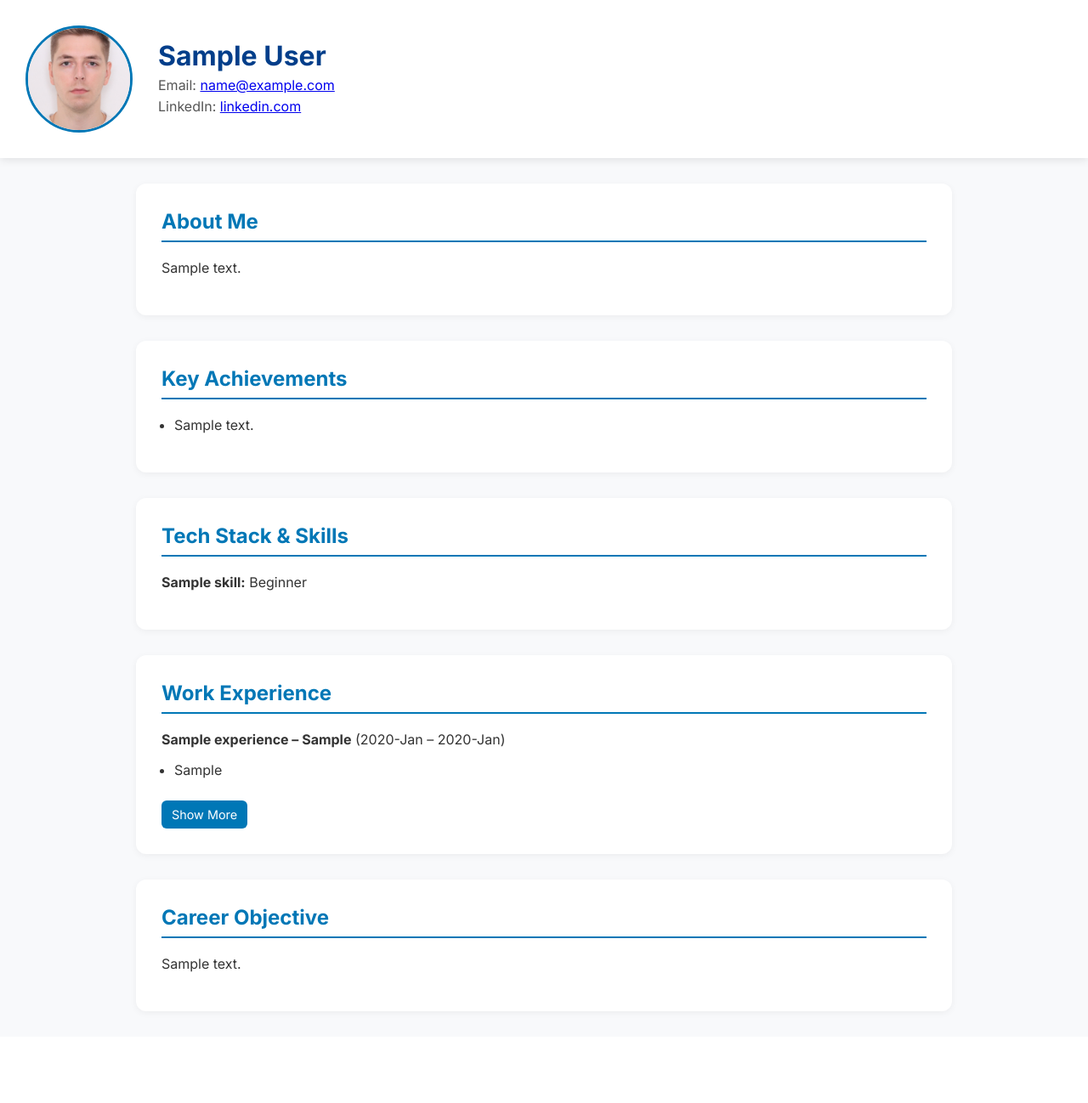
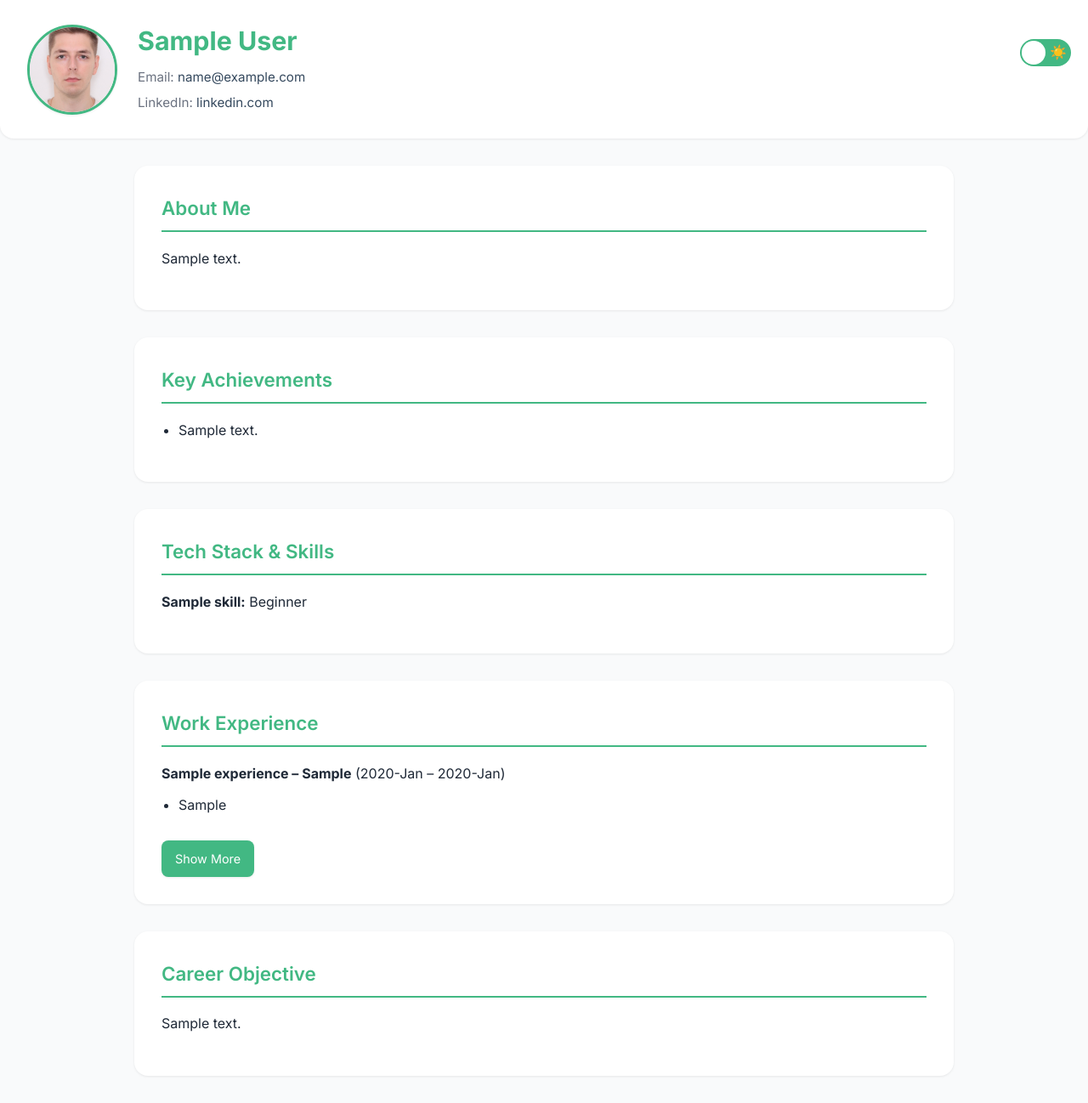
Before and after one commit to kostia96polr96-cyber/codespaces-django, a Django app: page / in a window 1280 px wide. Shown: the whole page at 85% size. Before the commit the page ends 1192 px from the top, so only its background shows below. Run offline with Django 5.2, Linux system fonts and the light colour scheme; tables that the repository leaves empty hold one stand-in row (values such as "Sample post").

Commit message:
theme adjustments and add theme toggle functionality

```diff
--- a/mycv/static/main.css
+++ b/mycv/static/main.css
@@ -1,71 +1,131 @@
+:root {
+  --color-bg: #f9fafb;
+  --color-surface: #ffffff;
+  --color-primary: #42b883; /* Vue green */
+  --color-primary-hover: #3aa876;
+  --color-accent: #35495e; /* Vue dark blue */
+  --color-text: #1f2937;
+  --color-muted: #6b7280;
+  --radius-lg: 16px;
+  --shadow-sm: 0 1px 3px rgba(0, 0, 0, 0.08);
+  --shadow-md: 0 4px 12px rgba(0, 0, 0, 0.1);
+  --transition-base: all 0.3s ease;
+}
+
+@media (prefers-color-scheme: dark) {
+  :root {
+    --color-bg: #111827;
+    --color-surface: #1f2937;
+    --color-primary: #42b883;
+    --color-primary-hover: #34a36f;
+    --color-accent: #41b47d;
+    --color-text: #f3f4f6;
+    --color-muted: #9ca3af;
+    --shadow-sm: 0 1px 3px rgba(0, 0, 0, 0.5);
+    --shadow-md: 0 4px 12px rgba(0, 0, 0, 0.6);
+  }
+}
+
+body.dark {
+  --color-bg: #111827;
+  --color-surface: #1f2937;
+  --color-primary: #42b883;
+  --color-primary-hover: #34a36f;
+  --color-accent: #41b47d;
+  --color-text: #f3f4f6;
+  --color-muted: #9ca3af;
+  --shadow-sm: 0 1px 3px rgba(0, 0, 0, 0.5);
+  --shadow-md: 0 4px 12px rgba(0, 0, 0, 0.6);
+}
+
 body {
-  font-family: 'Inter', sans-serif;
-  background-color: #f8f9fb;
-  color: #333;
+  font-family: 'Inter', system-ui, -apple-system, BlinkMacSystemFont, sans-serif;
+  background-color: var(--color-bg);
+  color: var(--color-text);
   margin: 0;
   padding: 0;
+  line-height: 1.6;
+  transition: var(--transition-base);
 }
 
 header {
   display: flex;
   align-items: center;
   justify-content: space-between;
-  background-color: #ffffff;
-  box-shadow: 0 2px 10px rgba(0,0,0,0.1);
-  padding: 30px;
+  background-color: var(--color-surface);
+  box-shadow: var(--shadow-sm);
+  padding: 24px 32px;
   flex-wrap: wrap;
+  border-radius: 0 0 var(--radius-lg) var(--radius-lg);
+  transition: var(--transition-base);
 }
 
 header img {
-  width: 120px;
-  height: 120px;
+  width: 100px;
+  height: 100px;
   border-radius: 50%;
   object-fit: cover;
-  border: 3px solid #0077b6;
+  border: 3px solid var(--color-primary);
+  box-shadow: var(--shadow-sm);
 }
 
 header .info {
   flex: 1;
-  margin-left: 30px;
+  margin-left: 24px;
   min-width: 250px;
 }
 
 header h1 {
   margin: 0;
-  font-size: 2rem;
-  color: #023e8a;
+  font-size: 1.9rem;
+  font-weight: 700;
+  color: var(--color-primary);
 }
 
 header p {
-  margin: 5px 0;
-  color: #555;
+  margin: 6px 0;
+  color: var(--color-muted);
+  font-size: 0.95rem;
 }
 
 section {
-  background-color: #fff;
-  margin: 30px auto;
-  padding: 30px;
-  border-radius: 12px;
+  background-color: var(--color-surface);
+  margin: 32px auto;
+  padding: 32px;
+  border-radius: var(--radius-lg);
   max-width: 900px;
-  box-shadow: 0 2px 8px rgba(0,0,0,0.05);
-  transition: 0.3s;
+  box-shadow: var(--shadow-sm);
+  transition: var(--transition-base);
 }
 
 section:hover {
   transform: translateY(-3px);
-  box-shadow: 0 4px 12px rgba(0,0,0,0.1);
+  box-shadow: var(--shadow-md);
 }
 
 section h2 {
-  color: #0077b6;
+  color: var(--color-primary);
   margin-top: 0;
-  border-bottom: 2px solid #0077b6;
+  border-bottom: 2px solid var(--color-primary);
   padding-bottom: 8px;
-  font-size: 1.5rem;
+  font-size: 1.4rem;
+  font-weight: 600;
+}
+
+a {
+  color: var(--color-accent);
+  text-decoration: none;
+  transition: color 0.2s ease;
+}
+
+a:hover {
+  color: var(--color-primary);
+  text-decoration: underline;
 }
 
 ul {
-  padding-left: 15px;
+  padding-left: 20px;
+  margin-top: 12px;
 }
 
 .fade-in {
@@ -74,28 +134,108 @@ ul {
 
 .toggle-btn {
   display: inline-block;
-  margin-top: 10px;
-  padding: 8px 12px;
-  background-color: #0077b6;
+  margin-top: 12px;
+  padding: 10px 16px;
+  background-color: var(--color-primary);
   color: white;
-  border-radius: 6px;
+  border-radius: 8px;
   cursor: pointer;
   font-size: 0.9rem;
-  transition: background-color 0.3s;
+  font-weight: 500;
+  box-shadow: var(--shadow-sm);
+  transition: var(--transition-base);
+  border: none;
 }
 
 .toggle-btn:hover {
-  background-color: #023e8a;
+  background-color: var(--color-primary-hover);
+  transform: translateY(-1px);
+  box-shadow: var(--shadow-md);
 }
 
 @media (max-width: 768px) {
   header {
+    flex-direction: column;
     text-align: center;
   }
+
   header img {
-    margin-bottom: 15px;
+    margin-bottom: 16px;
   }
+
   header .info {
     margin-left: 0;
   }
+
+  section {
+    padding: 24px;
+    margin: 24px 12px;
+  }
 }
+
+.theme-toggle {
+  position: fixed;
+  top: 20px;
+  right: 20px;
+  z-index: 9999;
+  display: inline-block;
+  width: 60px;
+  height: 32px;
+}
+
+
+.theme-toggle input {
+  opacity: 0;
+  width: 0;
+  height: 0;
+}
+
+.theme-toggle label {
+  display: flex;
+  align-items: center;
+  justify-content: space-between;
+  position: relative;
+  cursor: pointer;
+  width: 100%;
+  height: 100%;
+  background-color: #42b883;
+  border-radius: 32px;
+  padding: 0 5px;
+  box-sizing: border-box;
+  transition: background-color 0.3s;
+}
+
+.theme-toggle .icon-moon,
+.theme-toggle .icon-sun {
+  font-size: 16px;
+  transition: opacity 0.3s;
+}
+
+.theme-toggle .slider {
+  position: absolute;
+  top: 2px;
+  left: 2px;
+  width: 28px;
+  height: 28px;
+  background-color: #fff;
+  border-radius: 50%;
+  transition: transform 0.3s;
+  z-index: 1;
+}
+
+.theme-toggle input:checked + label {
+  background-color: #fff;
+}
+
+.theme-toggle input:checked + label .slider {
+  transform: translateX(28px);
+  background-color: #42b883;
+}
+
+.theme-toggle .icon-sun {
+  opacity: 1;
+}
+
+.theme-toggle .icon-sun {
+  opacity: 1;
+}
--- /dev/null
+++ b/mycv/static/main.js
@@ -0,0 +1,7 @@
+document.addEventListener('DOMContentLoaded', () => {
+    const toggle = document.getElementById('theme-switch');
+
+    toggle.addEventListener('change', () => {
+    document.body.classList.toggle('dark', toggle.checked);
+    })
+});
--- a/mycv/templates/index.html
+++ b/mycv/templates/index.html
@@ -7,12 +7,21 @@
   <title>My CV</title>
   <link href="https://fonts.googleapis.com/css2?family=Inter:wght@400;600;700&display=swap" rel="stylesheet">
   <script src="https://code.jquery.com/jquery-3.7.1.min.js"></script>
-    <link rel="stylesheet" href="{% static 'main.css' %}">
+  <link rel="stylesheet" href="{% static 'main.css' %}">
+  <script src="{% static 'main.js' %}"></script>
 </head>
 <body>
 
   <header>
     <img src="{% static 'photo.jpg' %}" alt="My Photo">
+    <div class="theme-toggle">
+      <input type="checkbox" id="theme-switch">
+      <label for="theme-switch">
+        <span class="icon-moon">🌙</span>
+        <span class="icon-sun">☀️</span>
+        <span class="slider"></span>
+      </label>
+    </div>
     <div class="info">
       <h1>{{ person.fullName }}</h1>
       <p>Email: <a href="mailto:{{ person.email }}">{{ person.email }}</a></p>
```
Also changed, not shown: 1 other file.
